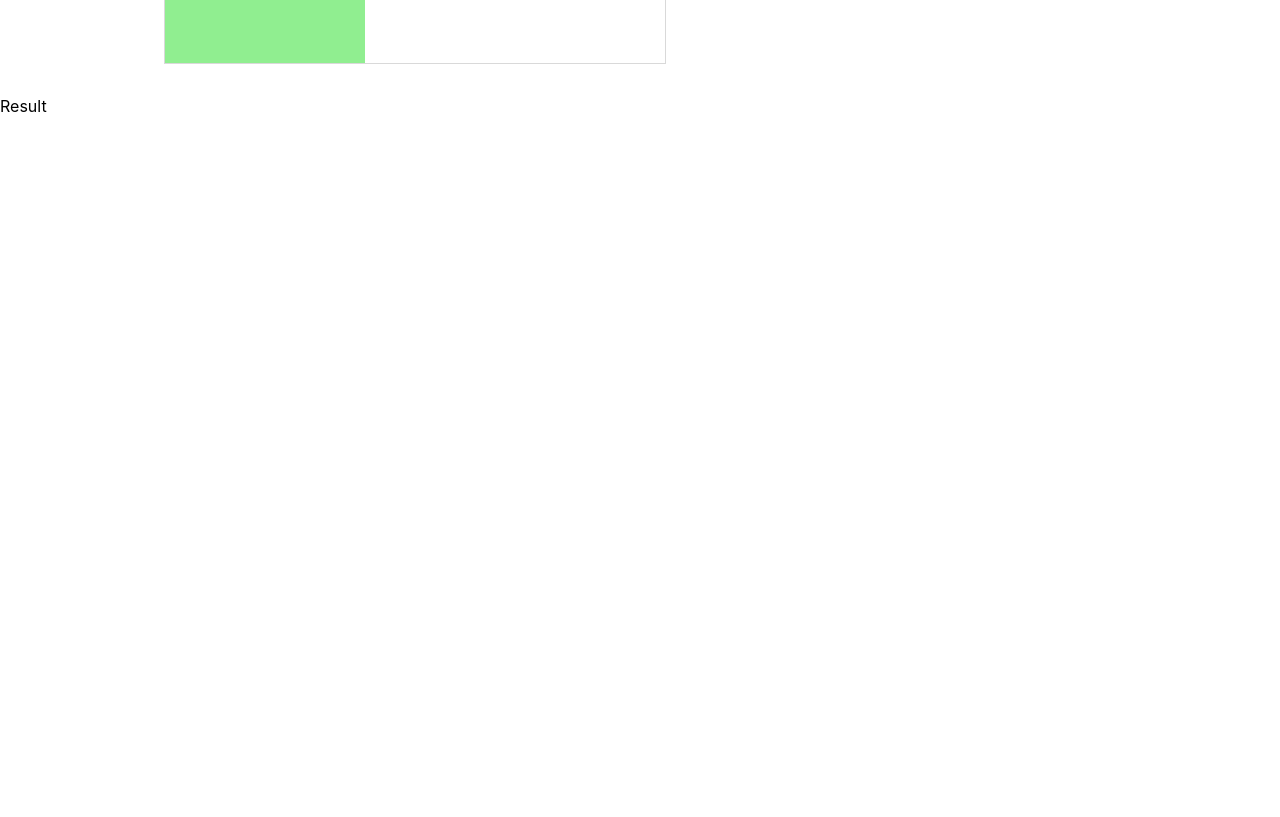
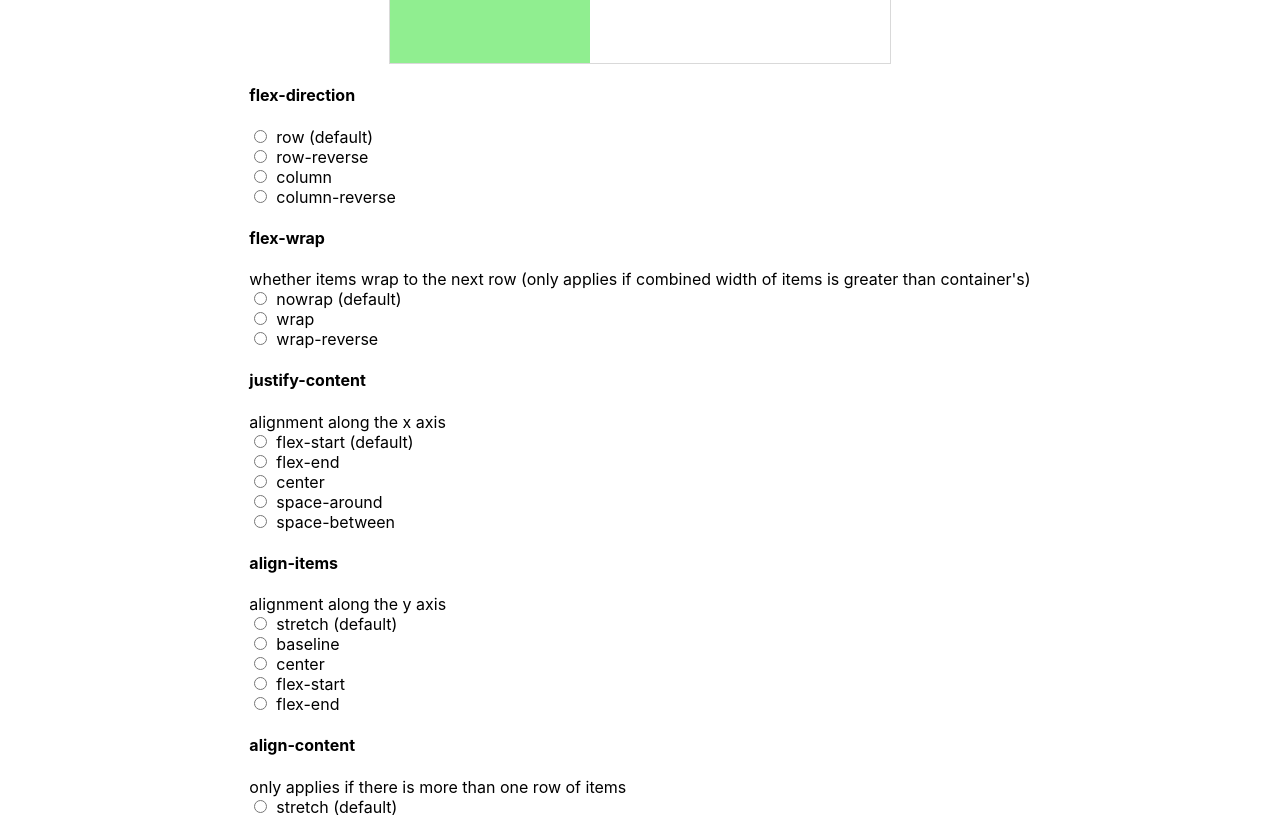
Before and after one commit to lycheeEng/flexbox-help-react, a React (Create React App) app: page / in a window 1280 px wide. Shown: the part 520-1337 px from the top of the page. Before the commit the page ends 800 px from the top, so only its background shows below. Built offline with nearby package versions, Linux system fonts and the light colour scheme.

Commit message:
[Select] finished select html structure

```diff
--- a/src/components/Select.js
+++ b/src/components/Select.js
@@ -4,11 +4,49 @@ import SelectItem from './SelectItem';
 
 import './Select.scss';
 
+const selectItemsData = [
+  {
+    title: 'flex-direction',
+    description: '',
+    value: ['row', 'row-reverse', 'column', 'column-reverse'],
+    default: 'row'
+  },
+  {
+    title: 'flex-wrap',
+    description: `whether items wrap to the next row (only applies if combined width of items is greater than container's)`,
+    value: ['nowrap', 'wrap', 'wrap-reverse'],
+    default: 'nowrap'
+  },
+  {
+    'title': 'justify-content',
+    description: `alignment along the x axis`,
+    value: ['flex-start', 'flex-end', 'center', 'space-around', 'space-between'],
+    default: 'flex-start'
+  },
+  {
+    title: 'align-items',
+    description: `alignment along the y axis`,
+    value: ['stretch', 'baseline', 'center', 'flex-start', 'flex-end'],
+    default: 'stretch'
+  },
+  {
+    title: 'align-content',
+    description: `only applies if there is more than one row of items`,
+    value: ['stretch', 'center', 'flex-start', 'flex-end', 'space-around', 'space-between'],
+    default: 'stretch'
+  }
+];
+
 class Select extends Component {
   render() {
     return (
       <div className='select'>
-        <SelectItem />
+        {
+          selectItemsData.map(data => {
+            const { title, description, value: group, default: defaultVal } = data;
+            return <SelectItem key={title} title={title} description={description} group={group} defaultVal={defaultVal} />
+          })
+        }
       </div>
     );
   }
--- a/src/components/SelectItem.js
+++ b/src/components/SelectItem.js
@@ -7,16 +7,26 @@ import './SingleItem.scss';
 import './SelectItem.scss';
 
 function SelectItem(props) {
+  console.log(props);
+  const { title, description, group, defaultVal } = props;
   return (
     <div className='select-item'>
       <div className="select-info">
-        <h4 className='select-item--title'>{props.title}</h4>
-        <span className='select-item--description'></span>
+        <h4 className='select-item--title'>{title}</h4>
+        <span className='select-item--description'>{description}</span>
       </div>
       <div className="select-group">
-        <SingleItem group='flex-direction' properties='row' isDefault='true' />
-        <SingleItem group='flex-direction' properties='row-reverse' />
-        <SingleItem group='flex-direction' properties='column' />
+        {
+          group.map(property => {
+            return (
+              <SingleItem
+                key={property}
+                group={title}
+                property={property}
+                isDefault={property === defaultVal ? 'true' : ''}
+              />);
+          })
+        }
       </div>
     </div>
   );
--- a/src/components/SingleItem.js
+++ b/src/components/SingleItem.js
@@ -3,8 +3,8 @@ import React from 'react';
 function SingleItem(props) {
   return (
     <div className='single-item'>
-      <input type='radio' name={props.group} id={props.group} value={props.properties} />
-      <label for={props.group}>{props.isDefault ? `${props.properties} (default)` : props.properties}</label>
+      <input type='radio' name={props.group} id={`${props.group}_${props.property}`} value={props.property} />
+      <label htmlFor={`${props.group}_${props.property}`}>{props.isDefault ? `${props.property} (default)` : props.property}</label>
     </div>
   );
 }
```
